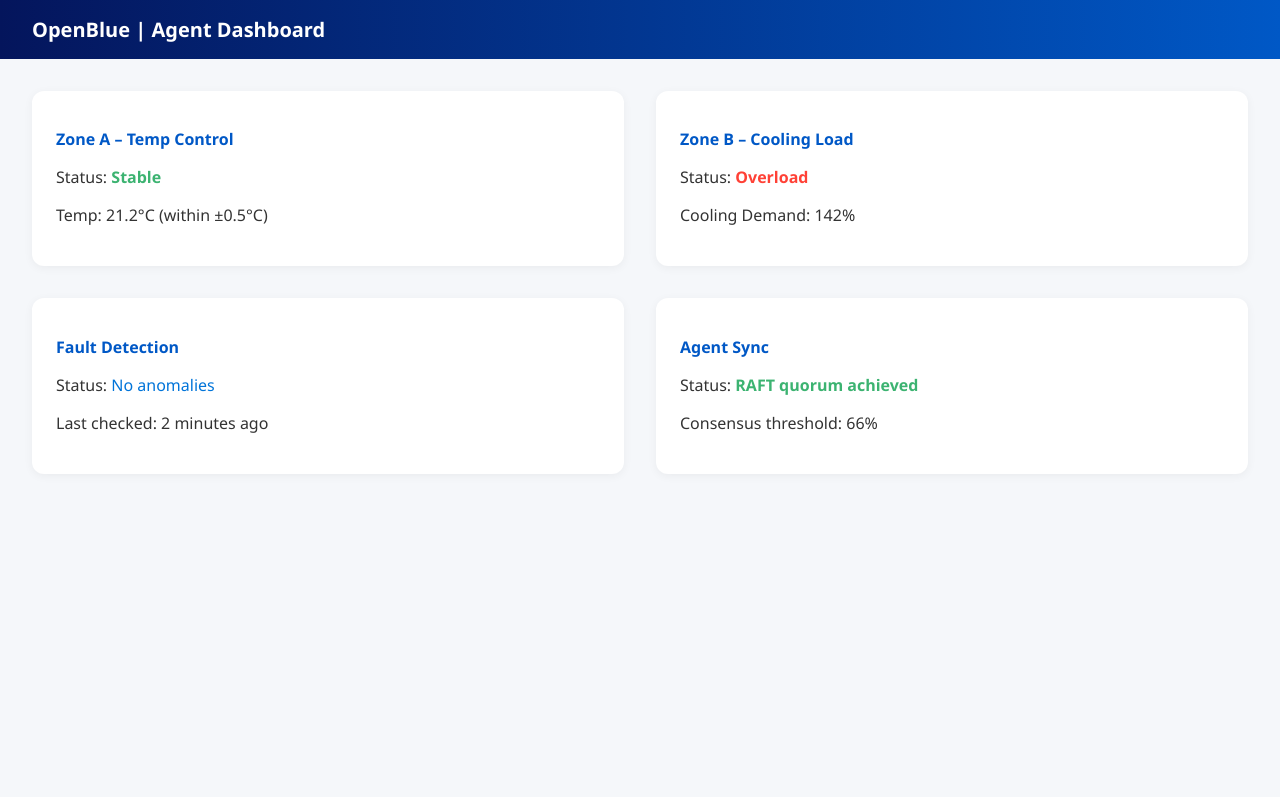
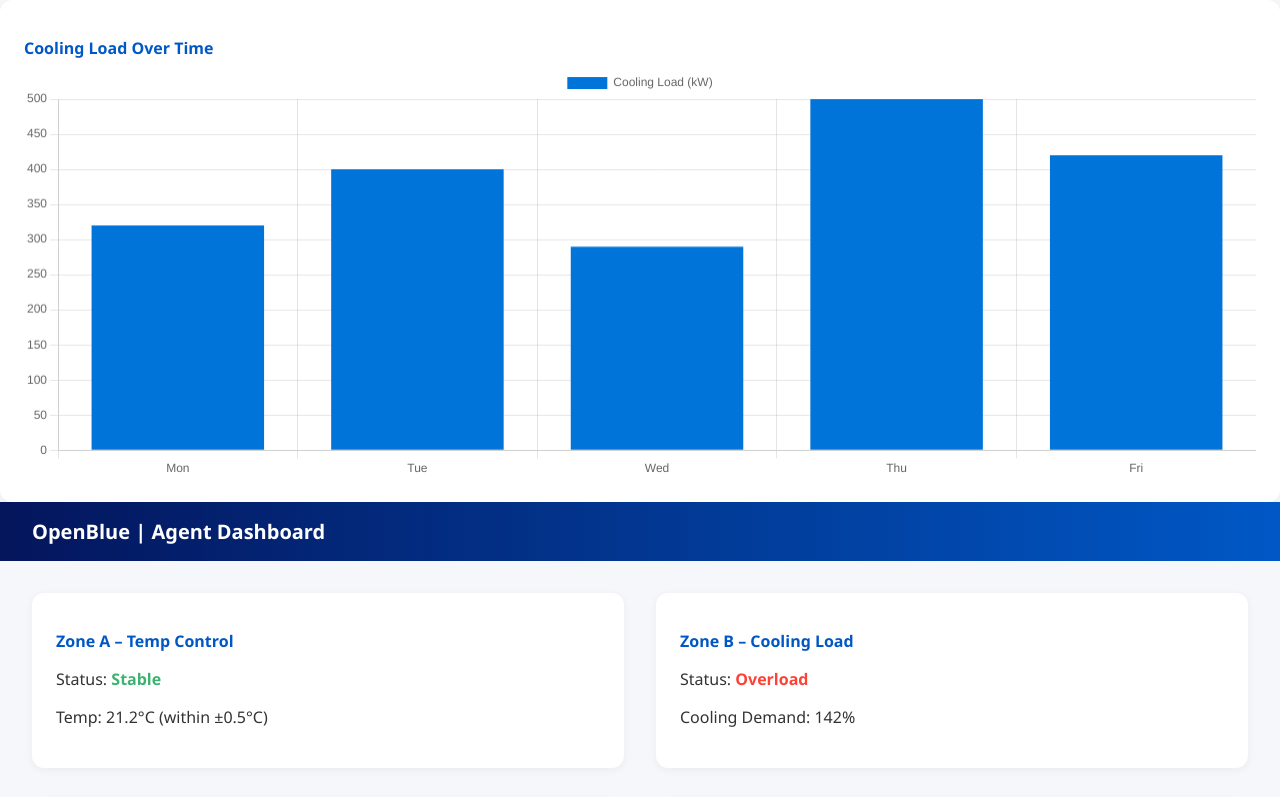
Before and after one commit to Tonybleything76/OpenBlue-Agent-Teams, a plain HTML site: page index.html in a window 1280 px wide. Shown: the top 797 px of the page. Drawn offline with nearby package versions, Linux system fonts and the light colour scheme.

Commit message:
Add cooling load bar chart with Chart.js

```diff
--- a/index.html
+++ b/index.html
@@ -4,7 +4,35 @@
     <meta charset="UTF-8" />
     <title>OpenBlue Agent Dashboard</title>
     <link rel="stylesheet" href="style.css" />
+<script src="https://cdn.jsdelivr.net/npm/chart.js"></script>
   </head>
+  <div class="card">
+  <h2>Cooling Load Over Time</h2>
+  <canvas id="coolingChart" height="100"></canvas>
+</div>
+
+<script>
+  const ctx = document.getElementById('coolingChart').getContext('2d');
+  new Chart(ctx, {
+    type: 'bar',
+    data: {
+      labels: ['Mon', 'Tue', 'Wed', 'Thu', 'Fri'],
+      datasets: [{
+        label: 'Cooling Load (kW)',
+        data: [320, 400, 290, 500, 420],
+        backgroundColor: '#0074d9'
+      }]
+    },
+    options: {
+      scales: {
+        y: {
+          beginAtZero: true
+        }
+      }
+    }
+  });
+</script>
+
   <body>
     <header>OpenBlue | Agent Dashboard</header>
     <div class="container">
```
